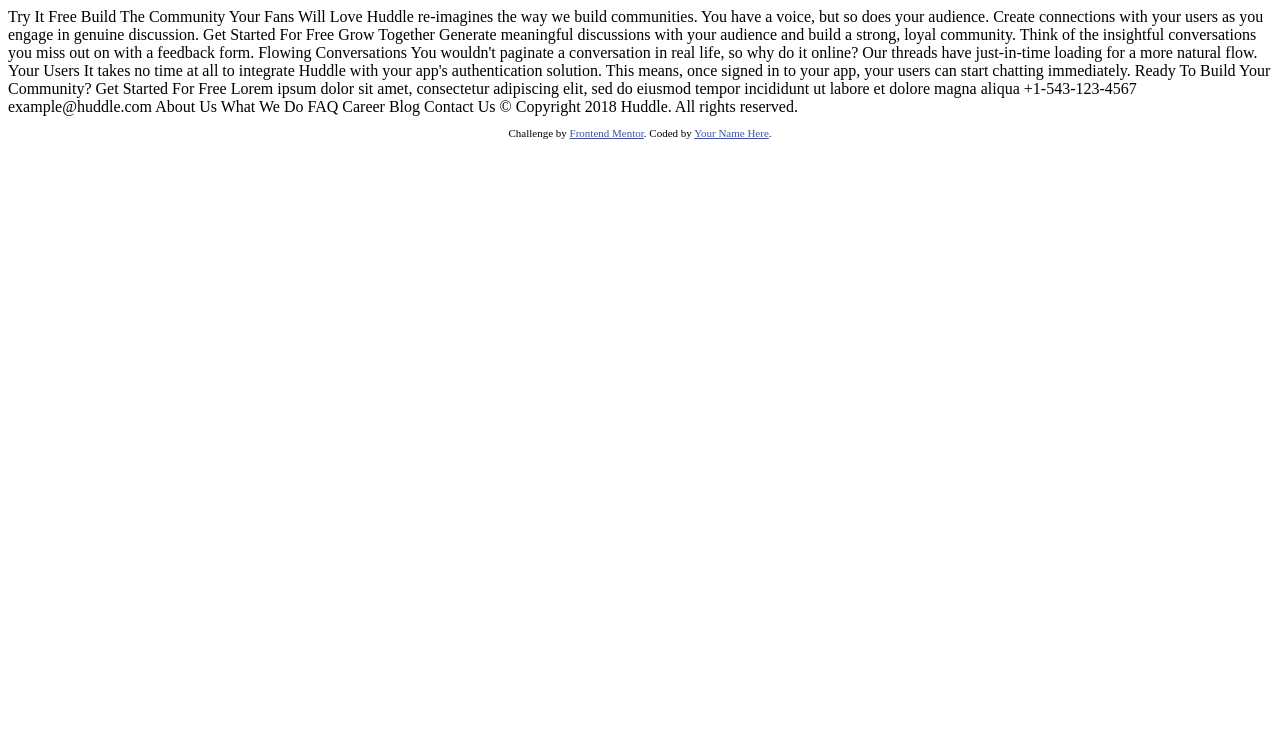
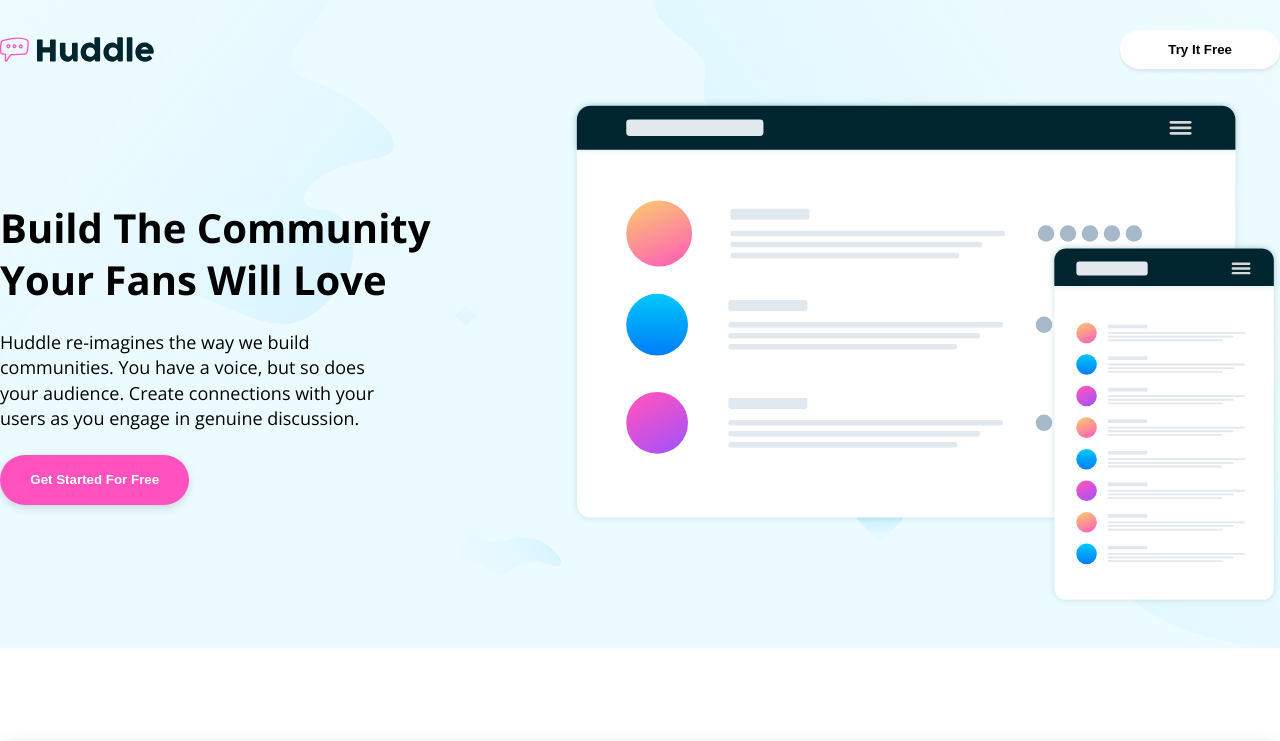
Before and after one commit to KNXCSdev/HuddleLanding-Practice-, a plain HTML site: page index.html in a window 1280 px wide. Shown: the top 741 px of the page. Drawn offline with nearby package versions, Linux system fonts and the light colour scheme.

Commit message:
hero+main(done)

```diff
--- /dev/null
+++ b/_generals.scss
@@ -0,0 +1,37 @@
+html {
+  font-size: 62.5%;
+}
+* {
+  margin: 0;
+  padding: 0;
+  box-sizing: border-box;
+}
+body {
+  font-family: "Open Sans";
+  line-height: 1;
+  font-size: 1.8rem;
+}
+
+.container {
+  max-width: 170rem;
+  margin: 0 auto;
+}
+
+.primary-heading {
+  font-size: 4rem;
+  line-height: 1.3;
+  margin-bottom: 2.4rem;
+}
+
+.secondary-heading {
+  font-size: 3rem;
+  line-height: 1.3;
+  margin-bottom: 2.4rem;
+  color: black;
+}
+
+.description {
+  margin-bottom: 2.4rem;
+  line-height: 1.4;
+  width: 80%;
+}
--- a/index.html
+++ b/index.html
@@ -1,70 +1,98 @@
 <!DOCTYPE html>
 <html lang="en">
   <head>
-  <meta charset="UTF-8">
-  <meta name="viewport" content="width=device-width, initial-scale=1.0"> <!-- displays site properly based on user's device -->
+    <meta charset="UTF-8" />
+    <meta name="viewport" content="width=device-width, initial-scale=1.0" />
+    <!-- displays site properly based on user's device -->
 
-  <link rel="icon" type="image/png" sizes="32x32" href="./images/favicon-32x32.png">
-
+    <link rel="icon" type="image/png" sizes="32x32" href="./images/favicon-32x32.png" />
+    <link rel="preconnect" href="https://fonts.googleapis.com" />
+    <link rel="preconnect" href="https://fonts.gstatic.com" crossorigin />
+    <link
+      href="https://fonts.googleapis.com/css2?family=Open+Sans:ital,wght@0,300..800;1,300..800&display=swap"
+      rel="stylesheet"
+    />
+    <link rel="stylesheet" href="css/main.css" />
     <title>Frontend Mentor | Huddle landing page with alternating feature blocks</title>
-
-  <!-- Feel free to remove these styles or customise in your own stylesheet 👍 -->
-  <style>
-    .attribution { font-size: 11px; text-align: center; }
-    .attribution a { color: hsl(228, 45%, 44%); }
-  </style>
   </head>
   <body>
-
-  Try It Free
-
-  Build The Community Your Fans Will Love
-
-  Huddle re-imagines the way we build communities. You have a voice, but so does your audience.
-  Create connections with your users as you engage in genuine discussion.
-
-  Get Started For Free
-
-  Grow Together
-
-  Generate meaningful discussions with your audience and build a strong, loyal community.
-  Think of the insightful conversations you miss out on with a feedback form.
-
-  Flowing Conversations
-
+    <header class="hero">
+      <div class="container">
+        <nav class="nav">
+          <img src="images/logo.svg" alt="" />
+          <button class="nav-btn">Try It Free</button>
+        </nav>
+        <div class="hero-block">
+          <div class="hero-block-left">
+            <h1 class="primary-heading">Build The Community <br />Your Fans Will Love</h1>
+            <p class="description">
+              Huddle re-imagines the way we build communities. You have a voice, but so does your
+              audience. Create connections with your users as you engage in genuine discussion.
+            </p>
+            <button class="hero-btn">Get Started For Free</button>
+          </div>
+          <div class="hero-block-right">
+            <img src="images/illustration-mockups.svg" alt="" />
+          </div>
+        </div>
+      </div>
+    </header>
+    <main class="main">
+      <div class="container column">
+        <div class="block">
+          <div class="block-left">
+            <h2 class="secondary-heading">Grow Together</h2>
+            <p class="description">
+              Generate meaningful discussions with your audience and build a strong, loyal
+              community. Think of the insightful conversations you miss out on with a feedback form.
+            </p>
+          </div>
+          <div class="block-right">
+            <img src="images/illustration-grow-together.svg" alt="" />
+          </div>
+        </div>
+        <div class="block">
+          <div class="block-right">
+            <img src="images/illustration-flowing-conversation.svg" alt="" />
+          </div>
+          <div class="block-left">
+            <h2 class="secondary-heading">Flowing Conversations</h2>
+            <p class="description">
               You wouldn't paginate a conversation in real life, so why do it online? Our threads
               have just-in-time loading for a more natural flow.
-
-  Your Users
-
+            </p>
+          </div>
+        </div>
+        <div class="block">
+          <div class="block-left">
+            <h2 class="secondary-heading">Your Users</h2>
+            <p class="description">
               It takes no time at all to integrate Huddle with your app's authentication solution.
               This means, once signed in to your app, your users can start chatting immediately.
-
-  Ready To Build Your Community?
-
-  Get Started For Free
-
-  Lorem ipsum dolor sit amet, consectetur adipiscing elit, sed do eiusmod tempor
-  incididunt ut labore et dolore magna aliqua
-
-  +1-543-123-4567
-  example@huddle.com
-
-  About Us
-  What We Do
-  FAQ
-
-  Career
-  Blog
-  Contact Us
-
-  &copy; Copyright 2018 Huddle. All rights reserved.
-
-  <footer>
-    <p class="attribution">
-      Challenge by <a href="https://www.frontendmentor.io?ref=challenge" target="_blank">Frontend Mentor</a>.
-      Coded by <a href="#">Your Name Here</a>.
             </p>
+          </div>
+          <div class="block-right">
+            <img src="images/illustration-your-users.svg" alt="" />
+          </div>
+        </div>
+      </div>
+      <div class="ready">
+        <h2 class="secondary-heading">Ready To Build Your Community?</h2>
+        <button class="hero-btn">Get Started For Free</button>
+      </div>
+    </main>
+    <footer class="footer">
+      <div class="grid">
+        <img src="images/logo.svg" alt="" />
+        <ul class="list">
+          <li class="list-item">
+            <img src="images/icon-location.svg" alt="" />Lorem ipsum dolor sit amet, consectetur
+            adipiscing elit, sed do eiusmod tempor incididunt ut labore et dolore magna aliqua
+          </li>
+          <li class="list-item"><img src="images/icon-phone.svg" alt="" />+1-543-123-4567</li>
+          <li class="list-item"><img src="images/icon-email.svg" alt="" />example@huddle.com</li>
+        </ul>
+      </div>
     </footer>
   </body>
 </html>
--- /dev/null
+++ b/main.scss
@@ -0,0 +1,113 @@
+@import "generals";
+
+:root {
+  --pink: hsl(322, 100%, 66%);
+  --palecyan: hsl(193, 100%, 96%);
+  --darkcyan: hsl(192, 100%, 9%);
+  --grayblue: hsl(208, 11%, 55%);
+  --white: #ffffff;
+}
+
+.hero {
+  background-image: url("/images/bg-hero-desktop.svg");
+  background-color: var(--palecyan);
+  background-size: cover;
+  padding-bottom: 4rem;
+}
+.nav {
+  display: flex;
+  justify-content: space-between;
+  align-items: center;
+  padding: 3rem 0;
+
+  &-btn {
+    padding: 1.2rem 4.8rem;
+    border: none;
+    border-radius: 100px;
+    box-shadow: 0 3px 3px rgba(0, 0, 0, 0.068);
+    font-weight: 600;
+    background-color: var(--white);
+  }
+  img {
+    height: 2.5rem;
+  }
+}
+.hero {
+  &-block {
+    display: flex;
+    align-items: center;
+    gap: 9.6rem;
+    &-left {
+      flex-basis: 40%;
+    }
+    &-right {
+      flex-basis: 60%;
+      img {
+        width: 100%;
+      }
+    }
+  }
+  &-btn {
+    width: 40%;
+    height: 5rem;
+    border-radius: 100px;
+    border: none;
+    background-color: var(--pink);
+    color: var(--white);
+    font-weight: 600;
+    box-shadow: 0 3px 10px rgba(0, 0, 0, 0.137);
+  }
+}
+
+.main {
+  padding-top: 9.6rem;
+  padding-bottom: 19.2rem;
+  position: relative;
+}
+.column {
+  display: flex;
+  flex-direction: column;
+  gap: 4rem;
+}
+
+.block {
+  display: flex;
+  align-items: center;
+  gap: 10rem;
+  padding: 4rem;
+  padding-left: 15rem;
+  padding-right: 0;
+  box-shadow: 0 3px 20px rgba(0, 0, 0, 0.137);
+  border-radius: 10px;
+  &-left {
+    flex-basis: 50%;
+    color: var(--grayblue);
+  }
+  &-right {
+    flex-basis: 50%;
+    img {
+      width: 80%;
+    }
+  }
+}
+.ready {
+  position: absolute;
+  bottom: 0;
+  left: 50%;
+  transform: translate(-50%, 50%);
+  text-align: center;
+  border-radius: 10px;
+  box-shadow: 0 0 20px rgba(0, 0, 0, 0.103);
+  padding: 5rem 10rem;
+  z-index: 999;
+  button {
+    width: 60%;
+  }
+}
+
+.footer {
+  padding: 9.6rem 0;
+  background-color: var(--darkcyan);
+  z-index: -1;
+  color: var(--white);
+}
```
Also changed, not shown: css/main.css (added), 1 other file. Lines whose indentation alone changed are shown as unchanged.
